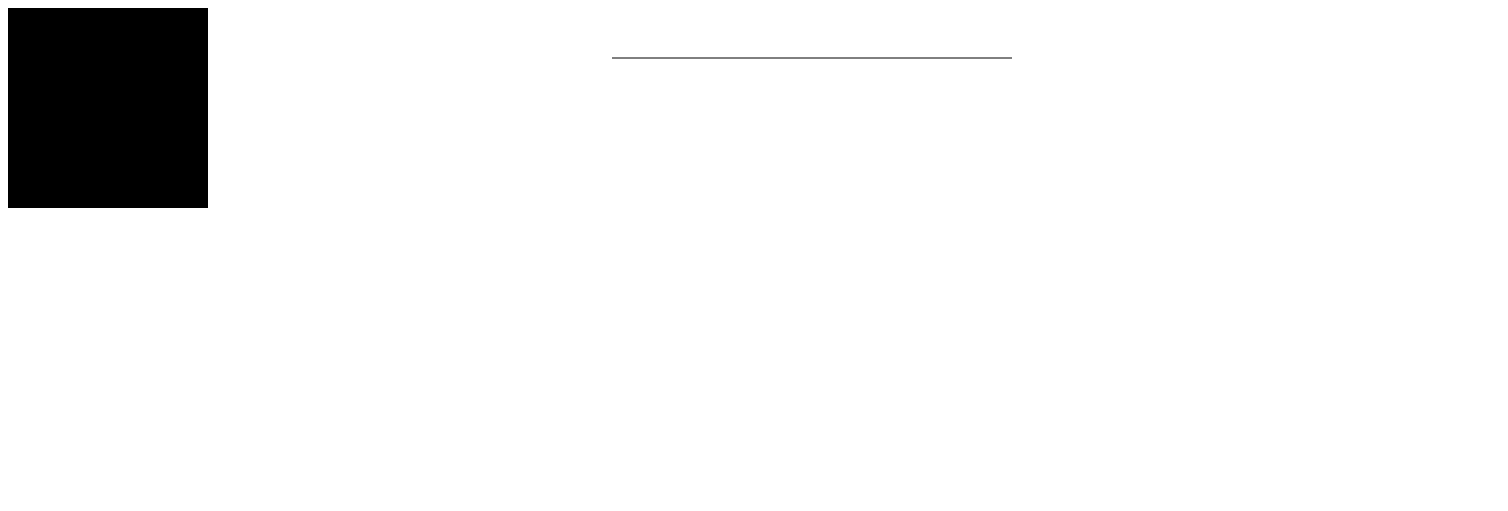
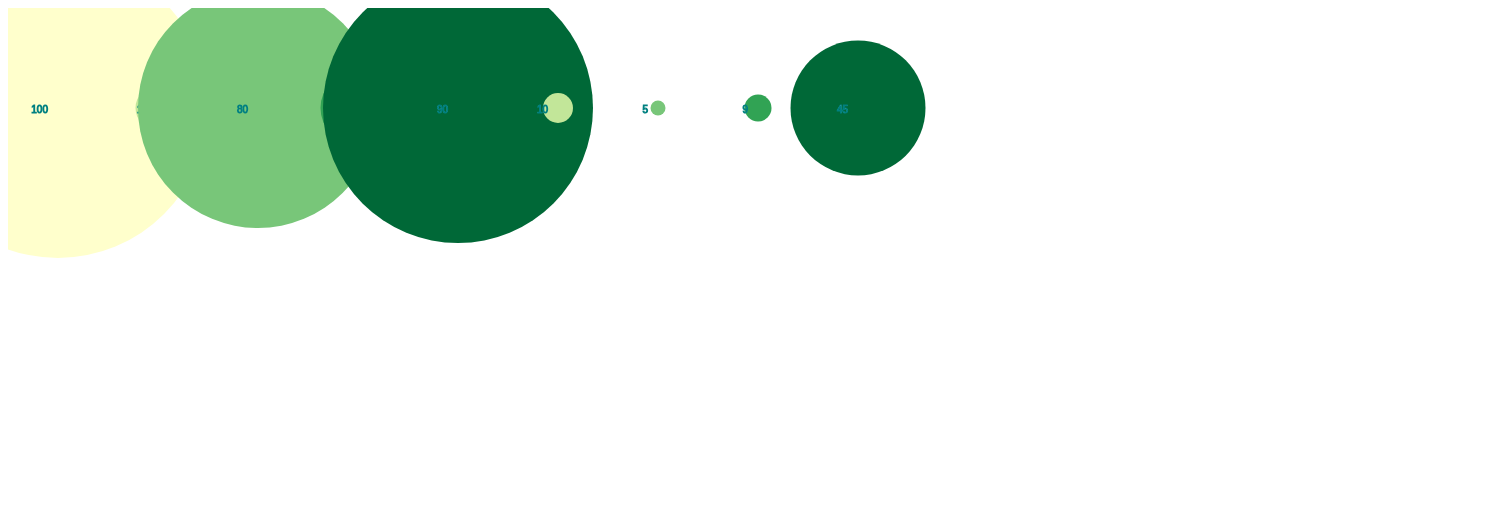
Before and after one commit to msherax/d3_study, a plain HTML site: page index.html in a window 1280 px wide. Shown: the top 511 px of the page, 1508 px wide, since content can reach past the window. Drawn offline with nearby package versions, Linux system fonts and the light colour scheme.

Commit message:
Update index.html

```diff
--- a/index.html
+++ b/index.html
@@ -1,30 +1,66 @@
 <!DOCTYPE html>
 <html lang="en">
+<meta charset="utf8">
 <head>
         <script src="https://d3js.org/d3.v4.min.js"></script>
+        <style>
+            svg rect {
+                fill:orange;
+            }
+
+            svg text {
+                 fill:white;
+                font: 10px sans-serif;
+                text-anchor: end;
+            }
+        </style>
     </head>
 <body>
-    <svg width="500" height="500">
-        <rect x="0" y="0" width="200" height="200"></rect>
-    </svg>
     <script>
-                        var width = 500;
-                        var height = 500;
+ var width = 1500;
+var height = 1500;
 
-                        //Create SVG element
+var data = [100, 15, 80, 25, 90,10,5,9,45];
+var colors = ['#ffffcc','#c2e699','#78c679','#31a354','#006837','#c2e699','#78c679','#31a354','#006837'];
+
 var svg = d3.select("body")
             .append("svg")
             .attr("width", width)
             .attr("height", height);
 
-                        //Create line element inside SVG
-            svg.append("line")
-               .attr("x1", 100)
-               .attr("x2", 500)
-               .attr("y1", 50)
-               .attr("y2", 50)
-               .attr("stroke", "black")
+var g = svg.selectAll("g")
+            .data(data)
+            .enter()
+            .append("g")
+            .attr("transform", function(d, i) {
+                return "translate(0,0)";
+            })
+
+    g.append("circle")
+      .attr("cx", function(d, i) {
+            return i*100 + 50;
+      })
+      .attr("cy", function(d, i) {
+            return 100;
+      })
+      .attr("r", function(d) {
+            return d*1.5;
+      })
+      .attr("fill", function(d, i){
+            return colors[i];
+      })
+
+    g.append("text")
+     .attr("x", function(d, i) {
+            return i * 100 + 40;
+     })
+     .attr("y", 105)
+     .attr("stroke", "teal")
+     .attr("font-size", "12px")
+     .attr("font-family", "sans-serif")
+     .text(function(d) {
+            return d;
+     });
     </script>
-
     </body>
 </html>
```
Lines whose indentation alone changed are shown as unchanged.
